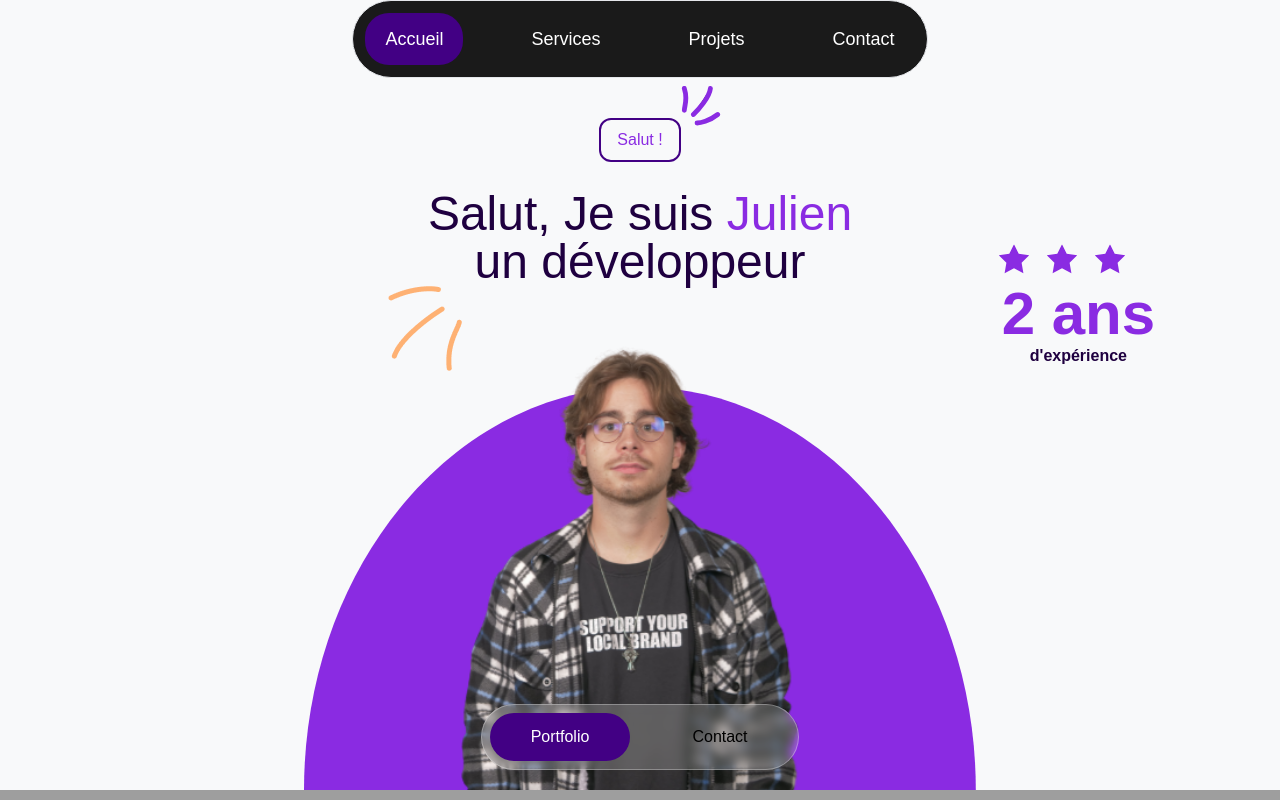
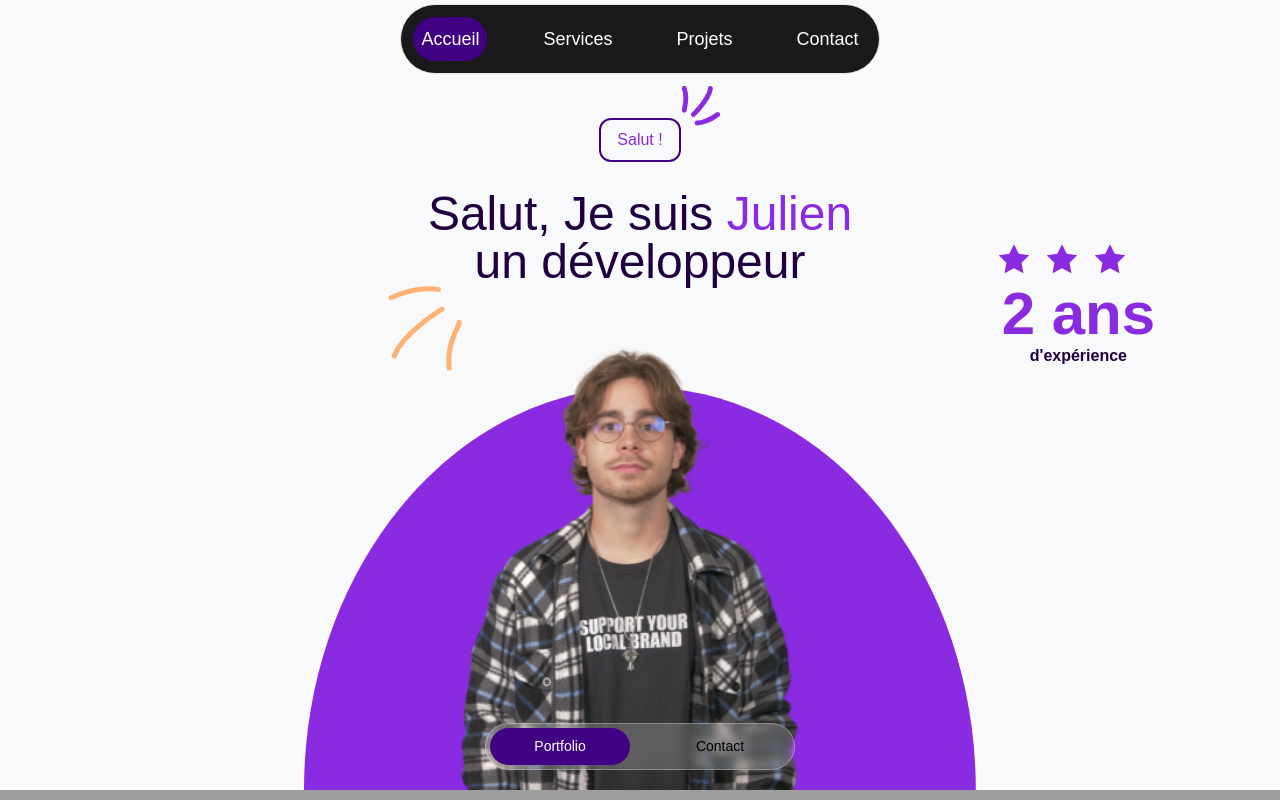
Before and after one commit to Niwa-Yume/Portfolio, an Angular app: page / in a window 1280 px wide. Shown: the top 800 px of the page. Built offline with nearby package versions, Linux system fonts and the light colour scheme; grey boxes are pictures that could not be loaded.

Commit message:
debut responsive

```diff
--- a/src/app/app.component.css
+++ b/src/app/app.component.css
@@ -337,6 +337,60 @@ body {
 #main-nav ul li:hover {
   background-color: rgba(138, 43, 226, 0.8);
 }
+/* Extra small devices (min-width: 320px) */
+@media (min-width: 320px) {
+  .hero-container {
+    min-height: 300px;
+  }
+
+  .hero-image-container {
+    padding-top: 80%;
+  }
+
+  .hero-buttons {
+    width: 100%;
+    padding: 0.25rem;
+  }
+
+  .hero-btn {
+    width: 100%;
+    min-width: auto;
+    padding: 0.5rem;
+    font-size: 0.875rem;
+  }
+
+  h1 {
+    font-size: 1.5rem;
+    line-height: 1.75rem;
+  }
+
+  .experience-badge {
+    transform: scale(0.7);
+    margin: 0.5rem auto;
+  }
+
+  .half-circle {
+    height: 50%;
+  }
+
+  #main-nav {
+    padding: 0.25rem;
+  }
+
+  #main-nav ul {
+    gap: 0.25rem;
+  }
+
+  #main-nav ul li {
+    padding: 0.5rem;
+  }
+
+
+  .svg-background {
+    height: 60%;
+  }
+}
+
 @media (min-width: 640px) {
   #main-nav ul {
     flex-direction: row;
```
